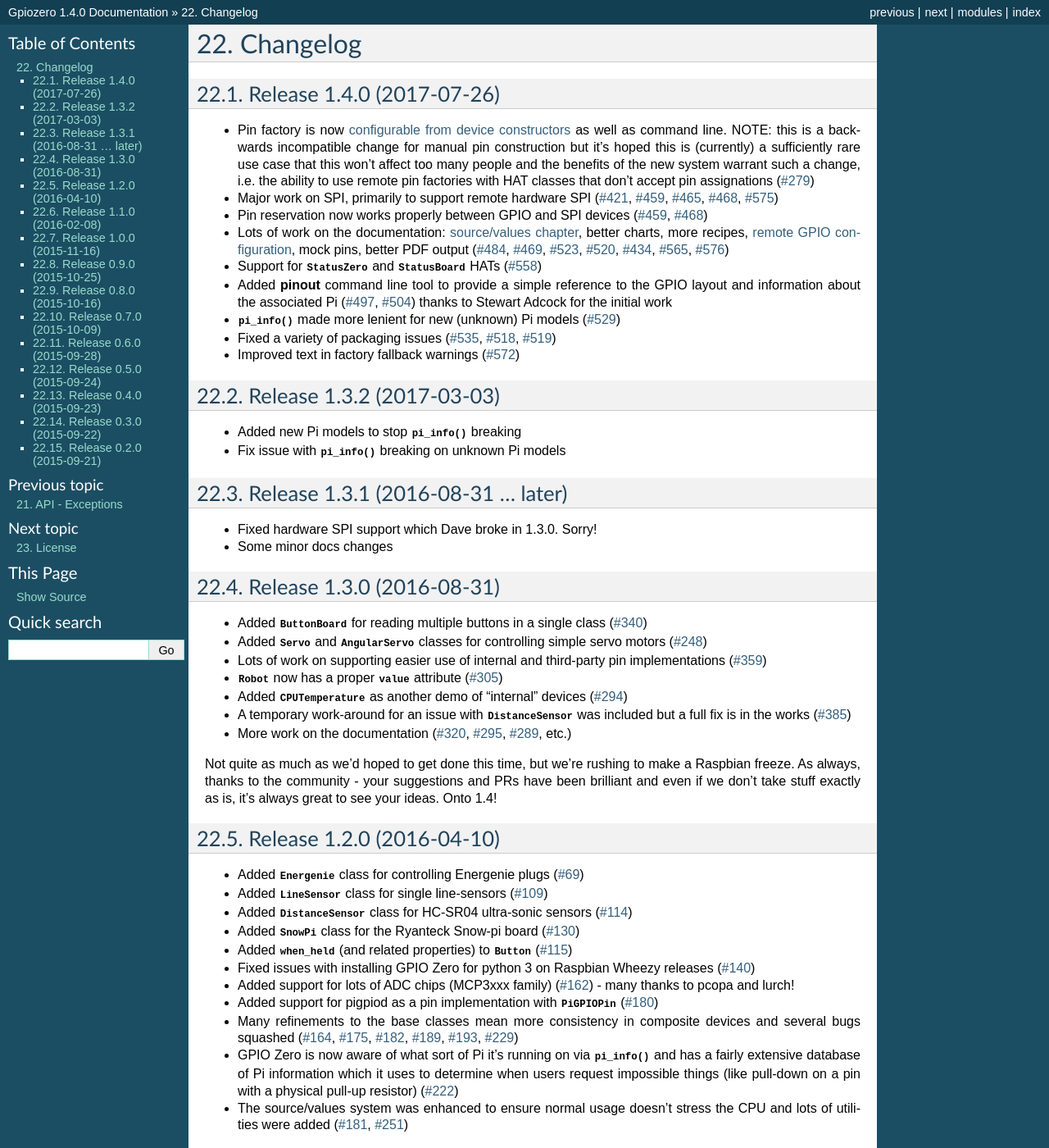
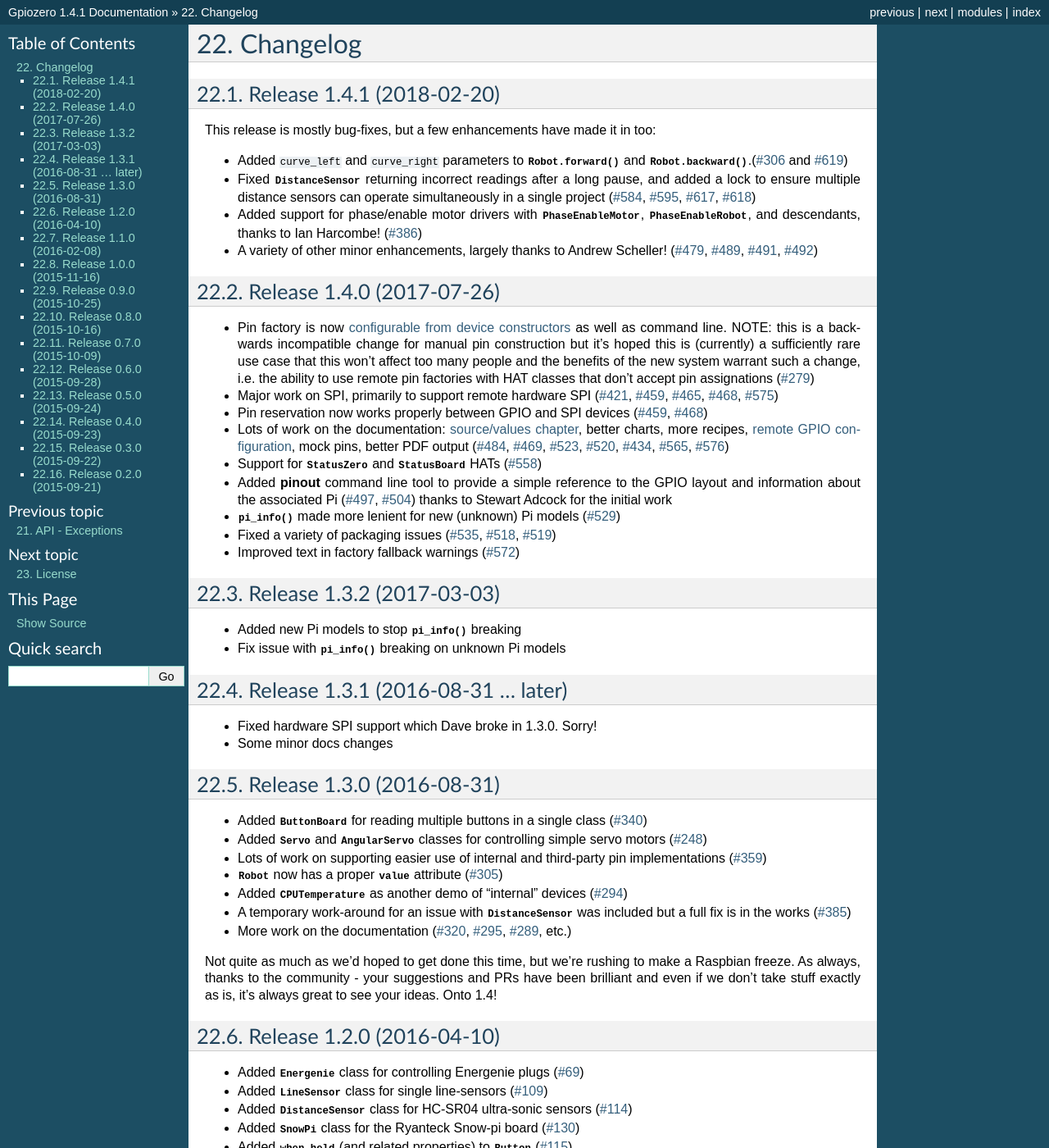
Before and after one commit to gpiozero/gpiozero, a Sphinx documentation site: the page built from docs/changelog.rst, in a window 1280 px wide and 1400 px high. Shown: the whole window at 82% size. Built offline with Sphinx 7.4.7, drawn with Linux system fonts in a browser that asks for light colours; some of the changed text lies outside the part shown.

Commit message:
Bump version and update changelog for 1.4.1

```diff
--- a/docs/changelog.rst
+++ b/docs/changelog.rst
@@ -3,6 +3,35 @@
 =========
 
 .. currentmodule:: gpiozero
+
+
+Release 1.4.1 (2018-02-20)
+==========================
+
+This release is mostly bug-fixes, but a few enhancements have made it in too:
+
+* Added ``curve_left`` and ``curve_right`` parameters to :meth:`Robot.forward`
+  and :meth:`Robot.backward`.(`#306`_ and `#619`_)
+* Fixed :class:`DistanceSensor` returning incorrect readings after a long
+  pause, and added a lock to ensure multiple distance sensors can operate
+  simultaneously in a single project (`#584`_, `#595`_, `#617`_, `#618`_)
+* Added support for phase/enable motor drivers with :class:`PhaseEnableMotor`,
+  :class:`PhaseEnableRobot`, and descendants, thanks to Ian Harcombe!
+  (`#386`_)
+* A variety of other minor enhancements, largely thanks to Andrew Scheller!
+  (`#479`_, `#489`_, `#491`_, `#492`_)
+
+.. _#306: https://github.com/RPi-Distro/python-gpiozero/issues/306
+.. _#386: https://github.com/RPi-Distro/python-gpiozero/issues/386
+.. _#479: https://github.com/RPi-Distro/python-gpiozero/issues/479
+.. _#489: https://github.com/RPi-Distro/python-gpiozero/issues/489
+.. _#491: https://github.com/RPi-Distro/python-gpiozero/issues/491
+.. _#492: https://github.com/RPi-Distro/python-gpiozero/issues/492
+.. _#584: https://github.com/RPi-Distro/python-gpiozero/issues/584
+.. _#595: https://github.com/RPi-Distro/python-gpiozero/issues/595
+.. _#617: https://github.com/RPi-Distro/python-gpiozero/issues/617
+.. _#618: https://github.com/RPi-Distro/python-gpiozero/issues/618
+.. _#619: https://github.com/RPi-Distro/python-gpiozero/issues/619
 
 
 Release 1.4.0 (2017-07-26)
--- a/setup.py
+++ b/setup.py
@@ -22,7 +22,7 @@
     pass
 
 __project__      = 'gpiozero'
-__version__      = '1.4.0'
+__version__      = '1.4.1'
 __author__       = 'Ben Nuttall'
 __author_email__ = 'ben@raspberrypi.org'
 __url__          = 'https://github.com/RPi-Distro/python-gpiozero'
```
